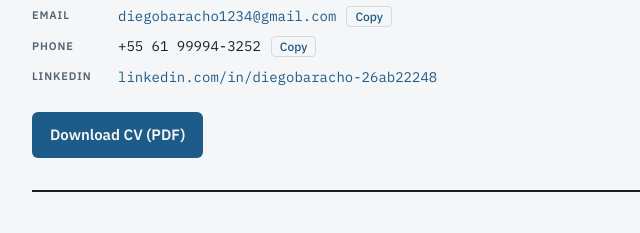
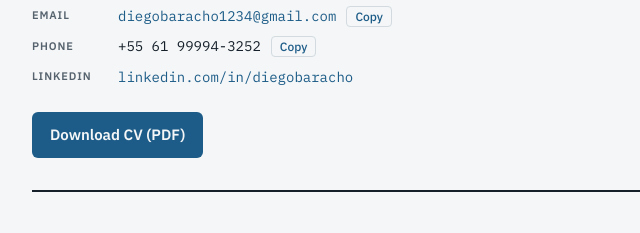
Before and after one commit to diegobaracho-CFD/diegobaracho-CFD.github.io, a plain HTML site: page en/index.html in a window 1280 px wide. Shown: the part 235-468 px from the top of the page, 158-798 px from the left. Drawn offline with Linux system fonts and the light colour scheme.

Commit message:
Add files via upload

```diff
--- a/en/index.html
+++ b/en/index.html
@@ -241,7 +241,7 @@ a.btn { display: inline-block; text-decoration: none; }
         <div class="contact"><span class="k">Location</span><span class="v-plain">São José dos Campos, Brazil</span></div>
         <div class="contact"><span class="k">Email</span><a class="v" id="email" href="mailto:diegobaracho1234@gmail.com">diegobaracho1234@gmail.com</a><button class="copy" type="button" data-copy="email" id="copy-email">Copy</button></div>
         <div class="contact"><span class="k">Phone</span><span class="v" id="phone">+55 61 99994-3252</span><button class="copy" type="button" data-copy="phone" id="copy-phone">Copy</button></div>
-        <div class="contact"><span class="k">LinkedIn</span><a href="https://www.linkedin.com/in/diegobaracho-26ab22248" target="_blank" rel="noopener">linkedin.com/in/diegobaracho-26ab22248</a></div>
+        <div class="contact"><span class="k">LinkedIn</span><a href="https://www.linkedin.com/in/diegobaracho" target="_blank" rel="noopener">linkedin.com/in/diegobaracho</a></div>
       </div>
 
       <div class="actions">
```
Also changed, not shown: index.html (+1 -1 lines), 2 other files.
